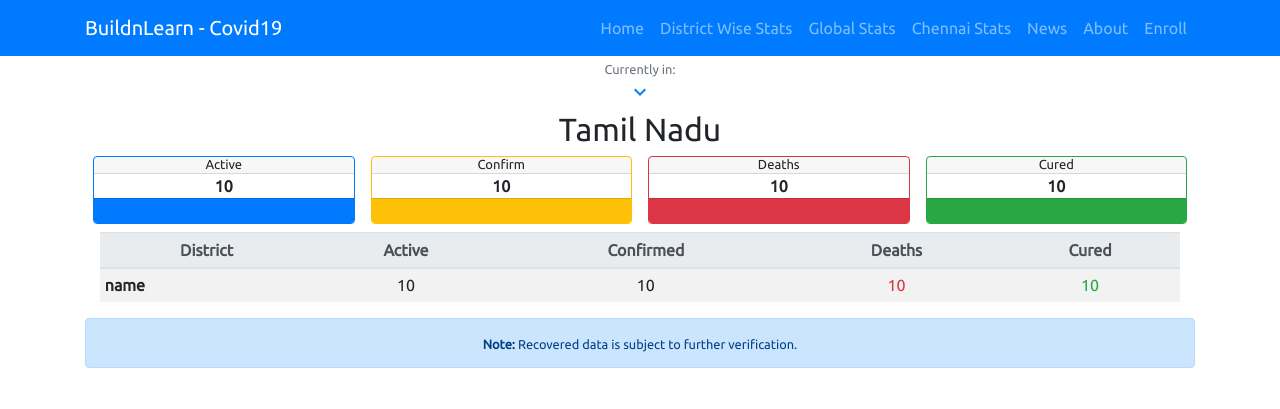
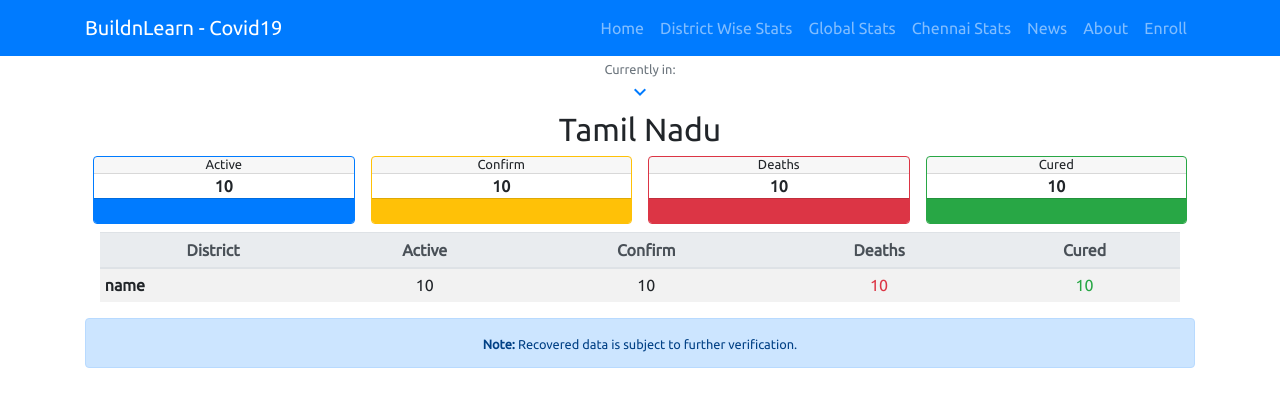
Before and after one commit to imranakbarin/Build2Learn, a Flask app: page /district in a window 1280 px wide. Shown: the top 409 px of the page. Run offline with Flask 2, Linux system fonts and the light colour scheme; a database or web service that is not in the repository returns one stand-in record (values such as "Sample title"); data that the repository does not hold is empty; some libraries are stand-ins or nearby versions.

Commit message:
Slight changes in table

```diff
--- a/templates/covidtable.html
+++ b/templates/covidtable.html
@@ -92,7 +92,7 @@
     <tr>
       <th scope="col">District</th>
       <th scope="col">Active</th>
-      <th scope="col">Confirmed</th>
+      <th scope="col">Confirm</th>
       <th scope="col">Deaths</th>
       <th scope="col">Cured</th>
     </tr>
```
